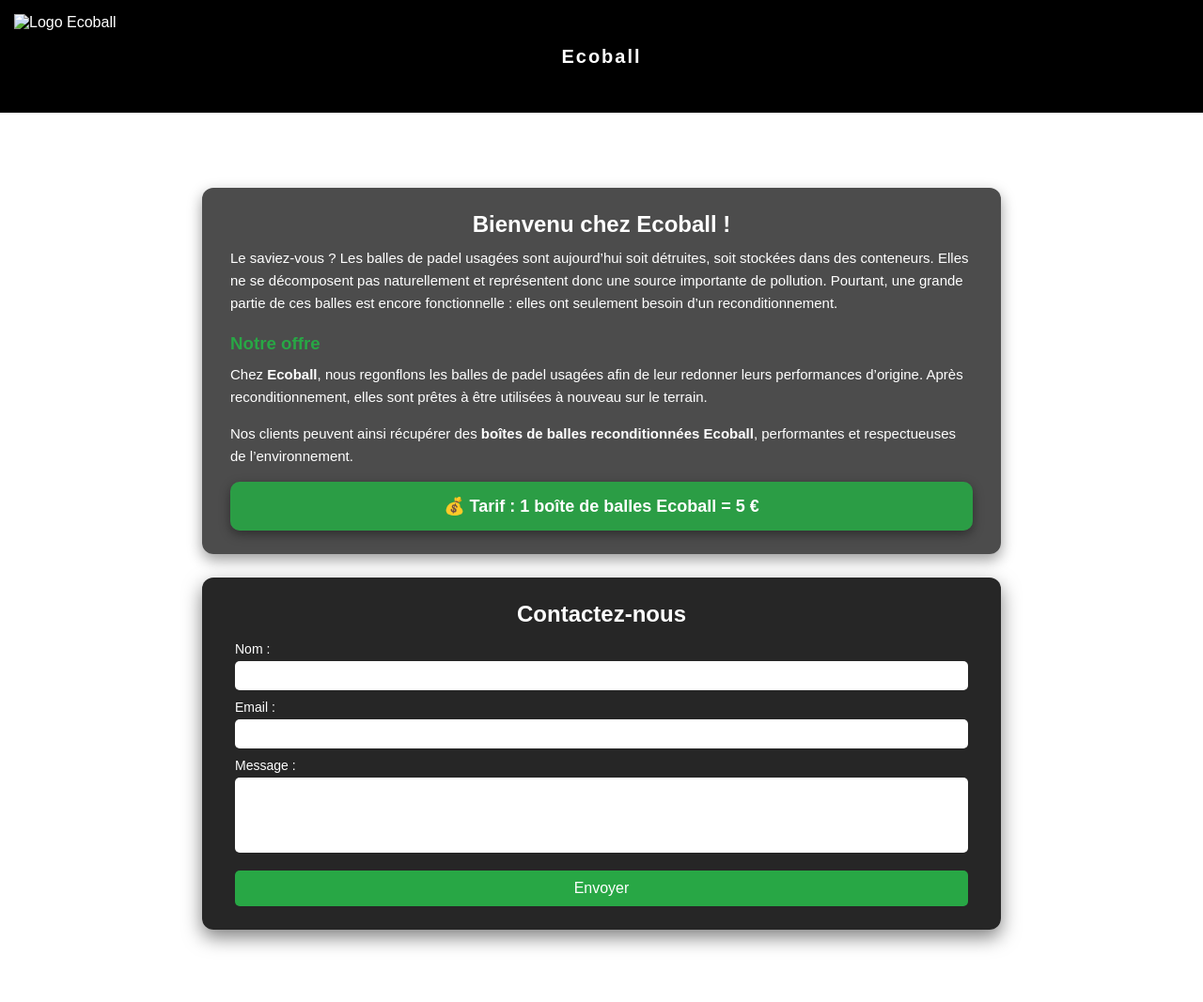
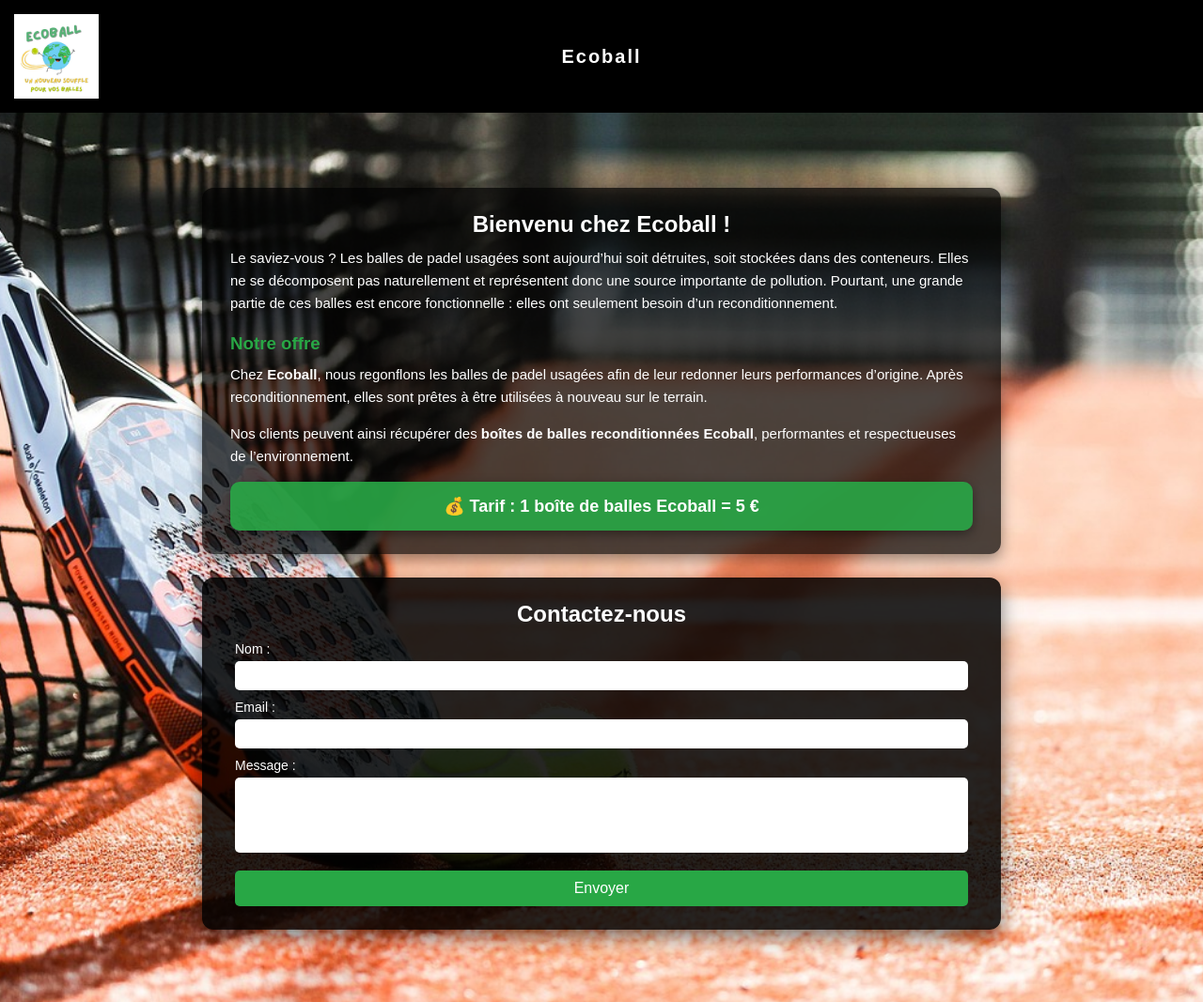
Before and after one commit to EcoballLLN/Ecoball, a plain HTML site: page ecoball.html in a window 1280 px wide. Shown: the top 1067 px of the page at 94% size. Drawn offline with Linux system fonts and the light colour scheme.

Commit message:
ecoball.html

```diff
--- a/ecoball.html
+++ b/ecoball.html
@@ -45,7 +45,7 @@
 
     /* Section principale avec photo de fond */
     main {
-      background: url("img/fond_raquette.jpg") no-repeat center center/cover;
+      background: url("fond_raquette.jpg") no-repeat center center/cover;
       min-height: 100vh;
       display: flex;
       justify-content: center;
@@ -162,7 +162,7 @@
 
   <!-- Bannière -->
   <header>
-    <img src="img/logo_ecoball.jpeg" alt="Logo Ecoball">
+    <img src="logo_ecoball.jpeg" alt="Logo Ecoball">
     <h1>Ecoball</h1>
   </header>
 
```
